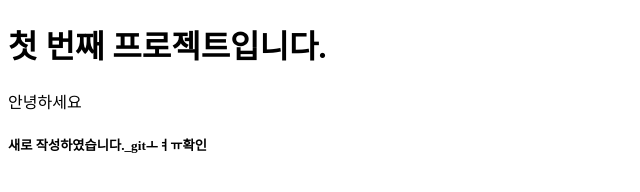
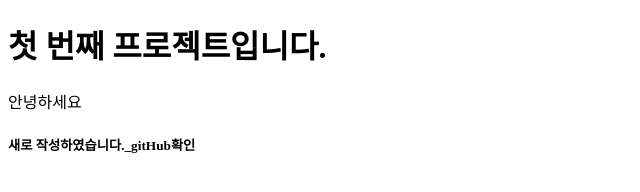
Before and after one commit to chaeyeon-dapgae/first-chaeyeon-project, a plain HTML site: page index.html in a window 1280 px wide. Shown: the full height of the page, 0-640 px from the left. Drawn offline with Linux system fonts and the light colour scheme.

Commit message:
second commit

```diff
--- a/index.html
+++ b/index.html
@@ -9,6 +9,6 @@
   <body>
     <h1>첫 번째 프로젝트입니다.</h1>
     <p>안녕하세요</p>
-    <h5>새로 작성하였습니다._gitㅗㅕㅠ확인</h5>
+    <h5>새로 작성하였습니다._gitHub확인</h5>
   </body>
 </html>
```
